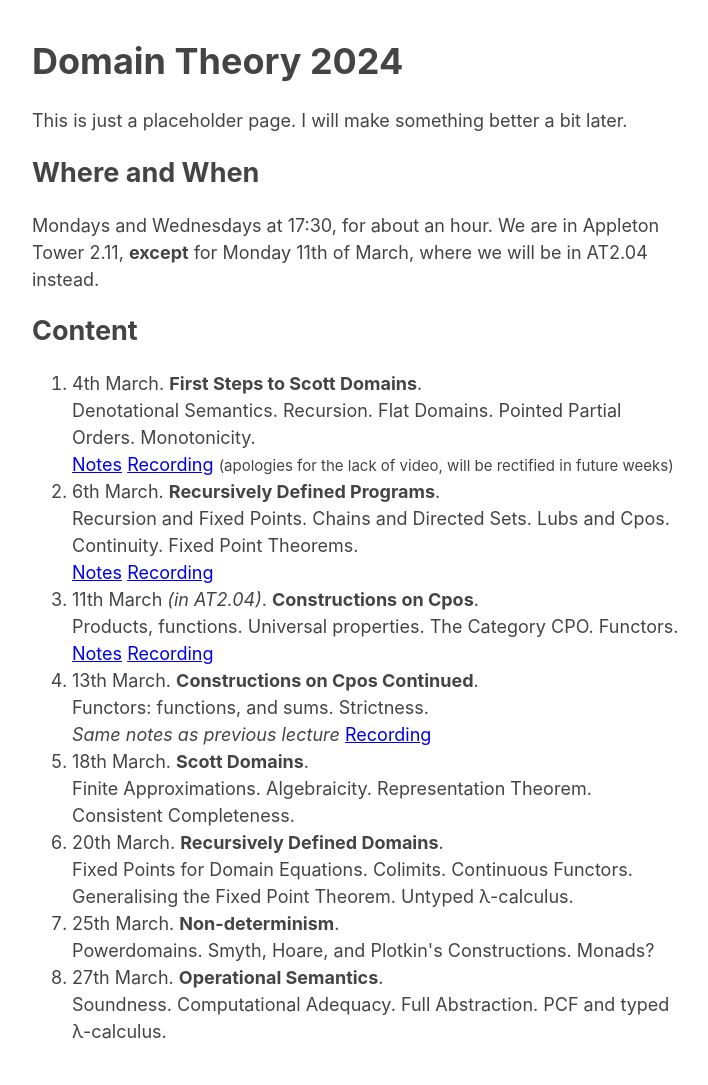
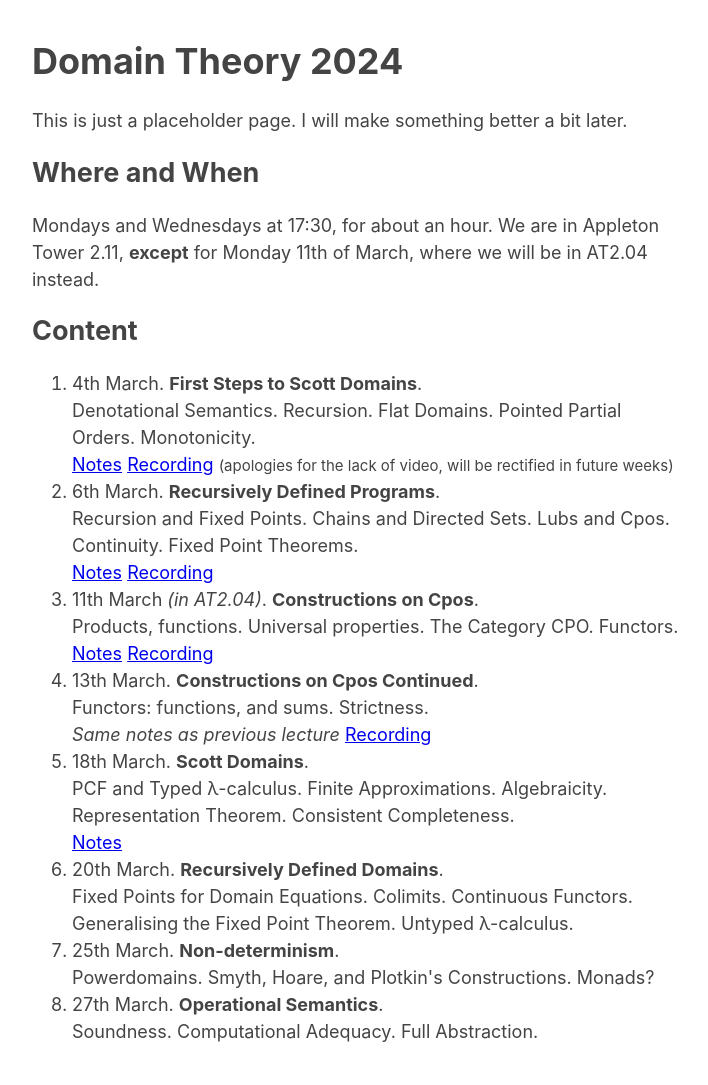
Before and after one commit to compsoc-edinburgh/typesig-website, a Jekyll site: the page pages/dt2024/index.html, which Jekyll copies as it is, in a window 1280 px wide. Shown: the whole page, without its empty margins (283-991 px from the left). Built offline with Jekyll 4.4.1, drawn with Linux system fonts in a browser that asks for light colours; some of the changed lines change nothing that is shown.

Commit message:
domain-theory: notes 4

```diff
--- a/pages/dt2024/index.html
+++ b/pages/dt2024/index.html
@@ -30,7 +30,8 @@ Mondays and Wednesdays at 17:30, for about an hour. We are in Appleton Tower 2.1
   <em>Same notes as previous lecture</em> <a href="https://youtu.be/BvtiN2qb0gg">Recording</a>
 </li>
 
-<li> 18th March. <b>Scott Domains</b>. <br> Finite Approximations. Algebraicity. Representation Theorem. Consistent Completeness.
+<li> 18th March. <b>Scott Domains</b>. <br> PCF and Typed λ-calculus. Finite Approximations. Algebraicity. Representation Theorem. Consistent Completeness.<br>
+  <a href="n4.pdf">Notes</a>
 </li>
 
 <li> 20th March. <b>Recursively Defined Domains</b>. <br> Fixed Points for Domain Equations. Colimits. Continuous Functors. Generalising the Fixed Point Theorem. Untyped λ-calculus.
@@ -39,7 +40,7 @@ Mondays and Wednesdays at 17:30, for about an hour. We are in Appleton Tower 2.1
 <li> 25th March. <b>Non-determinism</b>. <br> Powerdomains. Smyth, Hoare, and Plotkin's Constructions. Monads?
 </li>
 
-<li> 27th March. <b>Operational Semantics</b>. <br> Soundness. Computational Adequacy. Full Abstraction. PCF and typed λ-calculus.
+<li> 27th March. <b>Operational Semantics</b>. <br> Soundness. Computational Adequacy. Full Abstraction.
 </li>
 </ol>
 
```
Also changed, not shown: 1 other file.
